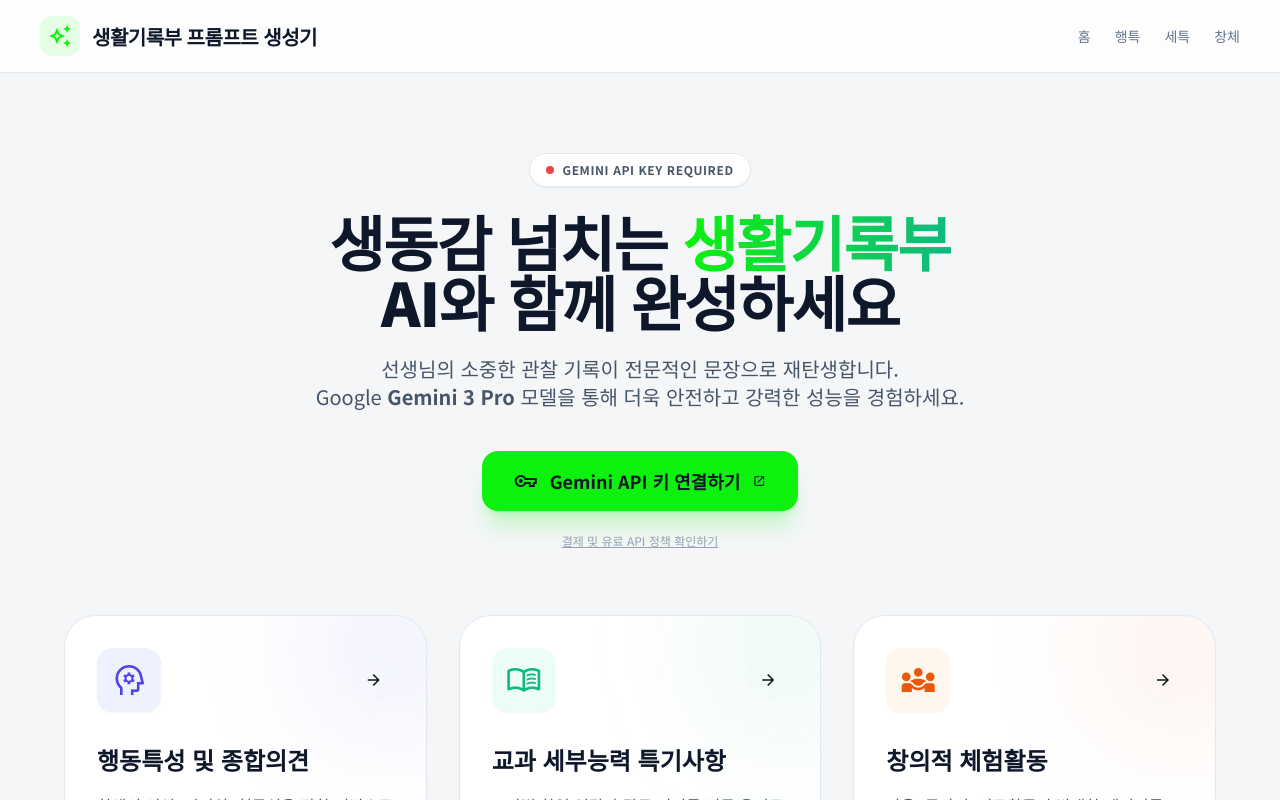
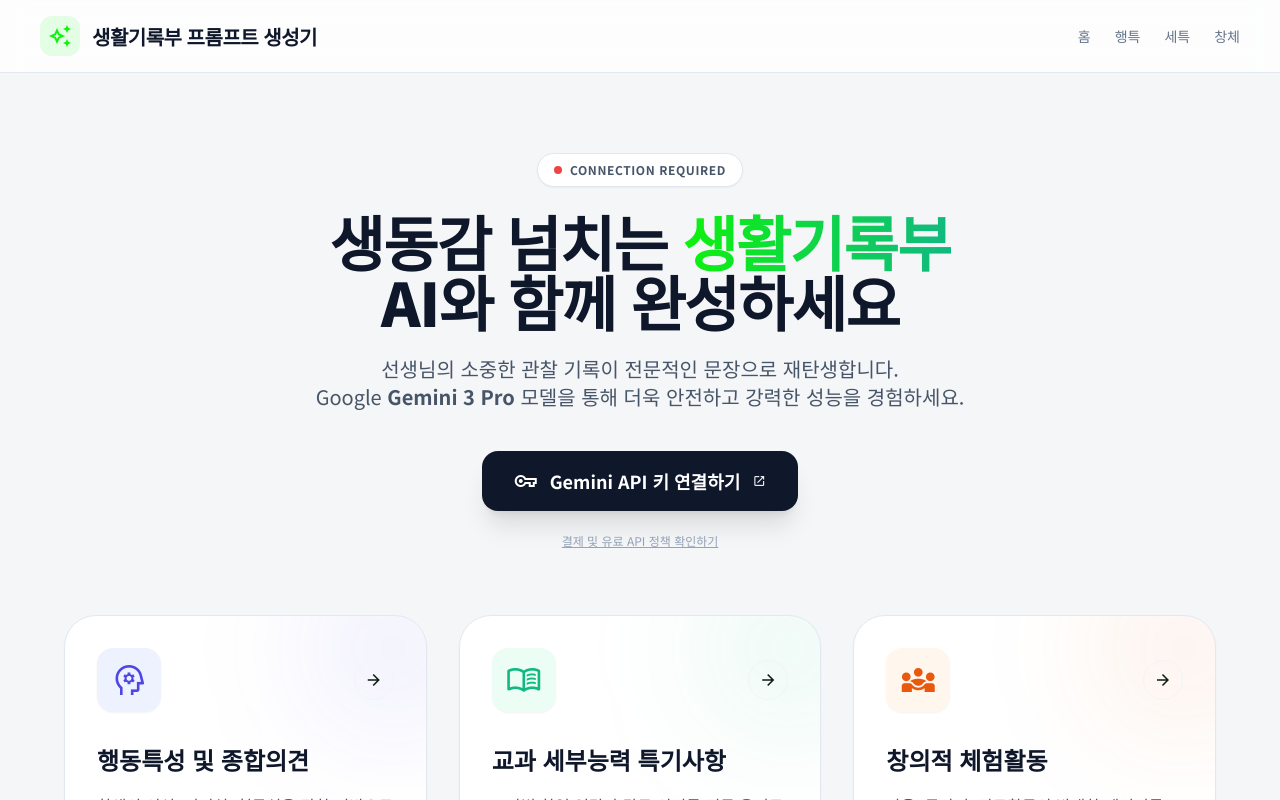
Before and after one commit to REDPAPA1000/student-diary, a React (Vite) app: page / in a window 1280 px wide. Shown: the top 800 px of the page. Built offline with nearby package versions, Linux system fonts and the light colour scheme.

Commit message:
Fix: Ensure API key persistence and show connection status in UI

```diff
--- a/pages/Home.tsx
+++ b/pages/Home.tsx
@@ -11,11 +11,26 @@ const HomeScreen: React.FC = () => {
 
     useEffect(() => {
         const checkKey = async () => {
-            // @ts-ignore - aistudio is pre-configured in the environment
+            // Priority 1: Check System Key (Project IDX)
+            // @ts-ignore
             if (window.aistudio) {
-                // @ts-ignore
-                const hasKey = await window.aistudio.hasSelectedApiKey();
-                setIsConnected(hasKey);
+                try {
+                    // @ts-ignore
+                    const hasSystemKey = await window.aistudio.hasSelectedApiKey();
+                    if (hasSystemKey) {
+                        setIsConnected(true);
+                        return;
+                    }
+                } catch (e) {
+                    console.error(e);
+                }
+            }
+
+            // Priority 2: Check Manual Fallback Key (LocalStorage)
+            const localKey = localStorage.getItem('gemini_api_key');
+            if (localKey) {
+                setIsConnected(true);
+                setManualKey(localKey);
             }
         };
         checkKey();
@@ -39,6 +54,9 @@ const HomeScreen: React.FC = () => {
             }
         } else {
             // Fallback: Open Manual Input Modal
+            // If key exists, pre-fill logic handled in useEffect, ensuring UI consistency
+            const storedKey = localStorage.getItem('gemini_api_key');
+            if (storedKey) setManualKey(storedKey);
             setShowManualInput(true);
         }
     };
@@ -52,6 +70,16 @@ const HomeScreen: React.FC = () => {
         setIsConnected(true);
         setShowManualInput(false);
         window.location.reload();
+    };
+
+    const handleClearKey = () => {
+        if (window.confirm("API 키를 삭제하고 연결을 해제하시겠습니까?")) {
+            localStorage.removeItem('gemini_api_key');
+            setManualKey('');
+            setIsConnected(false);
+            setShowManualInput(false);
+            window.location.reload();
+        }
     };
 
     return (
@@ -73,7 +101,7 @@ const HomeScreen: React.FC = () => {
                                 <span className={`relative inline-flex rounded-full h-2 w-2 ${isConnected ? 'bg-primary' : 'bg-red-500'}`}></span>
                             </span>
                             <span className="text-xs font-bold text-slate-600 dark:text-slate-300 tracking-wider uppercase">
-                                {isConnected ? "System Connection Active" : "Gemini API Key Required"}
+                                {isConnected ? "Google Gemini Connected" : "Connection Required"}
                             </span>
                         </div>
                         <h1 className="text-slate-900 dark:text-white text-4xl md:text-6xl font-black leading-tight tracking-tight">
@@ -90,13 +118,13 @@ const HomeScreen: React.FC = () => {
                             <button
                                 onClick={handleOpenSystemKeyPopup}
                                 className={`inline-flex items-center gap-3 px-8 py-4 rounded-2xl font-bold text-lg transition-all transform hover:scale-105 active:scale-95 shadow-xl ${isConnected
-                                    ? "bg-slate-900 text-white hover:bg-slate-800 dark:bg-white dark:text-slate-900"
-                                    : "bg-primary text-slate-900 hover:bg-primary-hover shadow-primary/20"
+                                    ? "bg-emerald-500 text-white hover:bg-emerald-600 shadow-emerald-500/20"
+                                    : "bg-slate-900 text-white hover:bg-slate-800 dark:bg-white dark:text-slate-900"
                                     }`}
                             >
-                                <span className="material-symbols-outlined">{isConnected ? 'admin_panel_settings' : 'vpn_key'}</span>
-                                <span>{isConnected ? 'Gemini API 설정 관리' : 'Gemini API 키 연결하기'}</span>
-                                <span className="material-symbols-outlined text-sm">open_in_new</span>
+                                <span className="material-symbols-outlined">{isConnected ? 'check_circle' : 'vpn_key'}</span>
+                                <span>{isConnected ? 'Gemini API 연결됨 (설정)' : 'Gemini API 키 연결하기'}</span>
+                                <span className="material-symbols-outlined text-sm">{isConnected ? 'settings' : 'open_in_new'}</span>
                             </button>
                             <div className="mt-4">
                                 <a
@@ -219,7 +247,7 @@ const HomeScreen: React.FC = () => {
                             <div className="flex items-center justify-between mb-6">
                                 <h3 className="text-2xl font-bold text-slate-900 dark:text-white flex items-center gap-2">
                                     <span className="material-symbols-outlined text-primary">vp_key</span>
-                                    API 키 직접 연결
+                                    {isConnected ? 'API 키 관리' : 'API 키 직접 연결'}
                                 </h3>
                                 <button
                                     onClick={() => setShowManualInput(false)}
@@ -265,6 +293,14 @@ const HomeScreen: React.FC = () => {
                             </div>
                         </div>
                         <div className="p-6 bg-slate-50 dark:bg-slate-800/50 border-t border-slate-100 dark:border-slate-800 flex justify-end gap-3">
+                            {isConnected && (
+                                <button
+                                    onClick={handleClearKey}
+                                    className="px-6 py-3 rounded-xl font-bold text-red-500 hover:bg-red-50 dark:hover:bg-red-900/20 transition-colors mr-auto"
+                                >
+                                    연결 해제
+                                </button>
+                            )}
                             <button
                                 onClick={() => setShowManualInput(false)}
                                 className="px-6 py-3 rounded-xl font-bold text-slate-600 dark:text-slate-400 hover:bg-slate-200 dark:hover:bg-slate-700 transition-colors"
@@ -275,7 +311,7 @@ const HomeScreen: React.FC = () => {
                                 onClick={handleSaveManualKey}
                                 className="px-6 py-3 rounded-xl font-bold bg-primary text-slate-900 hover:bg-primary-hover shadow-lg shadow-primary/20 transition-all transform active:scale-95"
                             >
-                                연결하기
+                                {isConnected ? '수정하기' : '연결하기'}
                             </button>
                         </div>
                     </div>
```
